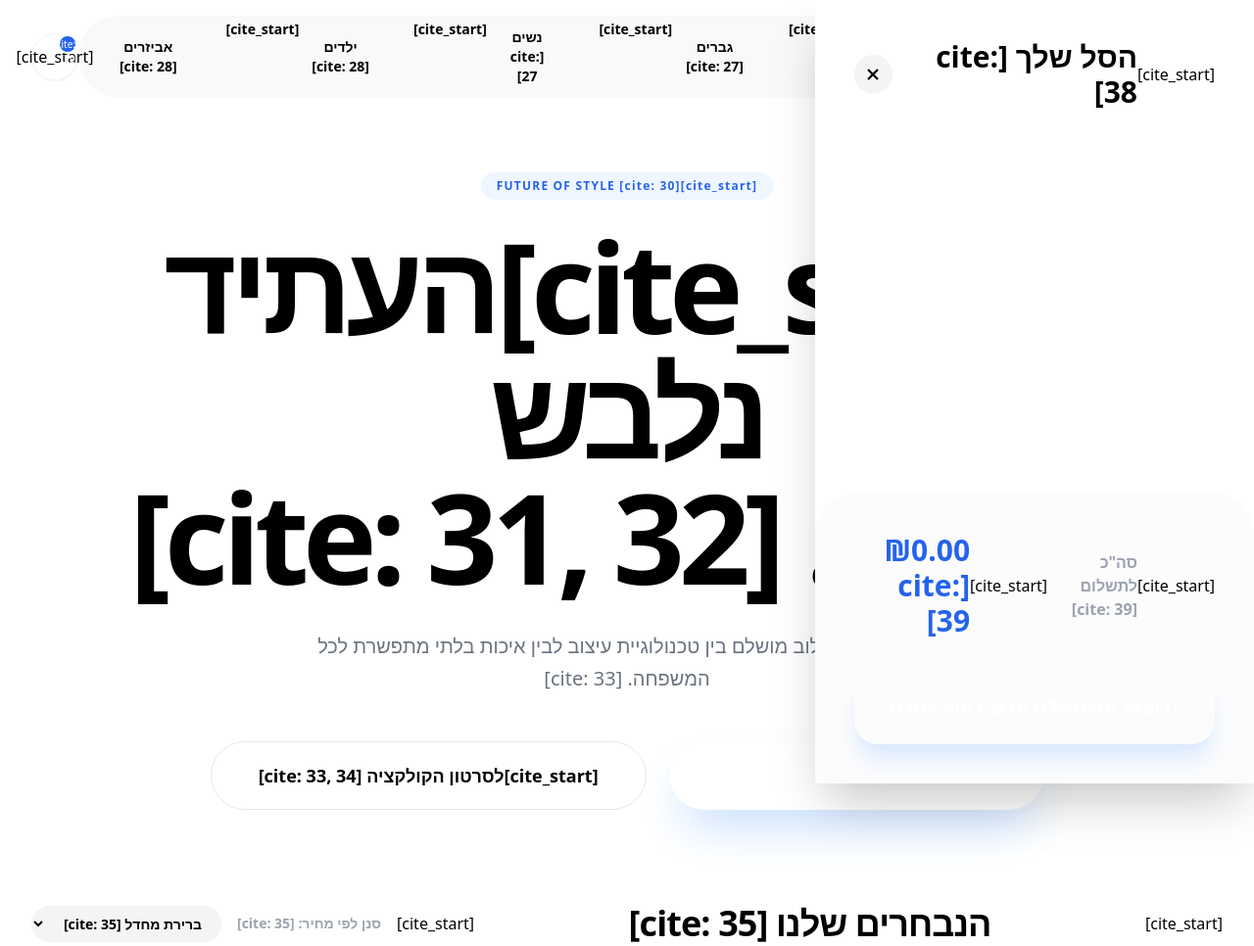
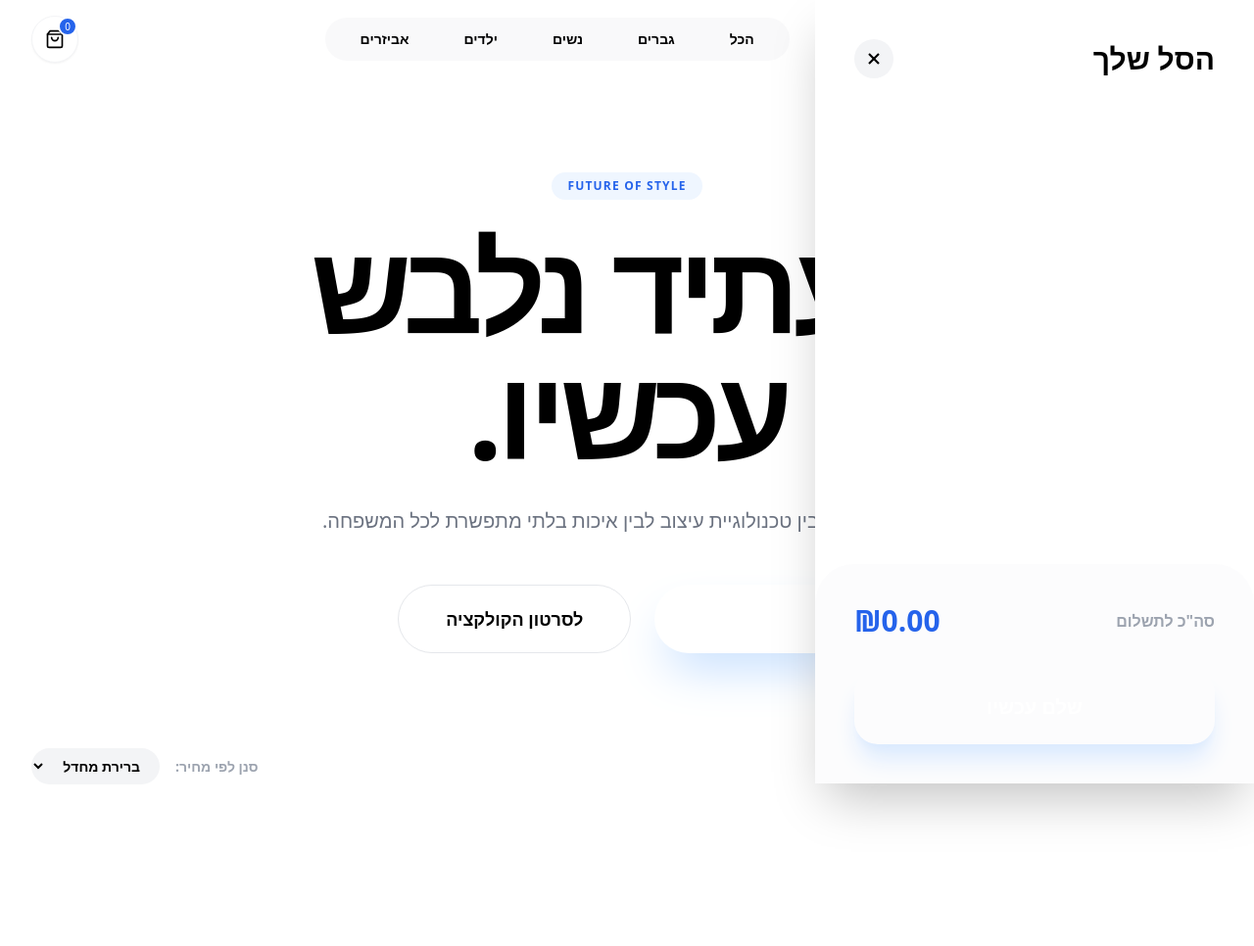
Before and after one commit to ofekdev/GALAXYFASHION, a plain HTML site: page index.html in a window 1280 px wide. Shown: the whole page at 98% size. Drawn offline with nearby package versions, Linux system fonts and the light colour scheme.

Commit message:
Update index.html

```diff
--- a/index.html
+++ b/index.html
@@ -3,7 +3,7 @@
 <head>
     <meta charset="UTF-8">
     <meta name="viewport" content="width=device-width, initial-scale=1.0">
-    <title>GALAXY FASHION | [cite_start]הבוטיק ההיברידי [cite: 1, 2]</title>
+    <title>GALAXY FASHION | הבוטיק ההיברידי</title>
     <script src="https://cdn.tailwindcss.com"></script>
     <link href="https://fonts.googleapis.com/css2?family=Assistant:wght@200;300;400;600;700&display=swap" rel="stylesheet">
     <link rel="stylesheet" href="style.css">
@@ -17,17 +17,17 @@
             </div>
 
             <nav class="hidden md:flex bg-gray-100/50 p-1 rounded-full px-6 space-x-8 space-x-reverse text-sm font-semibold">
-                [cite_start]<button onclick="filterCategory('all')" class="hover:text-blue-600 transition py-2 px-3">הכל [cite: 27]</button>
-                [cite_start]<button onclick="filterCategory('men')" class="hover:text-blue-600 transition py-2 px-3">גברים [cite: 27]</button>
-                [cite_start]<button onclick="filterCategory('women')" class="hover:text-blue-600 transition py-2 px-3">נשים [cite: 27]</button>
-                [cite_start]<button onclick="filterCategory('kids')" class="hover:text-blue-600 transition py-2 px-3">ילדים [cite: 28]</button>
-                [cite_start]<button onclick="filterCategory('accessories')" class="hover:text-blue-600 transition py-2 px-3">אביזרים [cite: 28]</button>
+                <button onclick="filterCategory('all')" class="hover:text-blue-600 transition py-2 px-3">הכל</button>
+                <button onclick="filterCategory('men')" class="hover:text-blue-600 transition py-2 px-3">גברים</button>
+                <button onclick="filterCategory('women')" class="hover:text-blue-600 transition py-2 px-3">נשים</button>
+                <button onclick="filterCategory('kids')" class="hover:text-blue-600 transition py-2 px-3">ילדים</button>
+                <button onclick="filterCategory('accessories')" class="hover:text-blue-600 transition py-2 px-3">אביזרים</button>
             </nav>
 
             <div class="flex items-center gap-4">
                 <button id="cart-btn" class="w-12 h-12 flex items-center justify-center bg-white rounded-full shadow-sm border border-gray-100 relative group">
                     <svg xmlns="http://www.w3.org/2000/svg" width="20" height="20" viewBox="0 0 24 24" fill="none" stroke="currentColor" stroke-width="2" stroke-linecap="round" stroke-linejoin="round"><path d="M6 2 3 6v14a2 2 0 0 0 2 2h14a2 2 0 0 0 2-2V6l-3-4Z"/><path d="M3 6h18"/><path d="M16 10a4 4 0 0 1-8 0"/></svg>
-                    [cite_start]<span id="cart-count" class="absolute top-0 right-0 bg-blue-600 text-white text-[10px] w-5 h-5 flex items-center justify-center rounded-full border-2 border-white">0 [cite: 29]</span>
+                    <span id="cart-count" class="absolute top-0 right-0 bg-blue-600 text-white text-[10px] w-5 h-5 flex items-center justify-center rounded-full border-2 border-white">0</span>
                 </button>
             </div>
         </div>
@@ -36,20 +36,20 @@
     <section class="pt-44 pb-24 overflow-hidden">
         <div class="container mx-auto px-6 text-center">
             <div class="inline-block px-4 py-1.5 mb-6 text-xs font-bold tracking-widest text-blue-600 bg-blue-50 rounded-full">
-                [cite_start]FUTURE OF STYLE [cite: 30]
+                FUTURE OF STYLE
             </div>
             <h1 class="text-7xl md:text-9xl font-bold tracking-tighter mb-8 reveal-text">
-                [cite_start]העתיד נלבש <br>עכשיו. [cite: 31, 32]
+                העתיד נלבש <br>עכשיו.
             </h1>
             <p class="text-xl text-gray-500 max-w-2xl mx-auto mb-12 leading-relaxed font-light">
-                [cite_start]שילוב מושלם בין טכנולוגיית עיצוב לבין איכות בלתי מתפשרת לכל המשפחה. [cite: 33]
+                שילוב מושלם בין טכנולוגיית עיצוב לבין איכות בלתי מתפשרת לכל המשפחה.
             </p>
             <div class="flex flex-col sm:flex-row justify-center gap-6">
                 <button class="action-btn text-white px-12 py-5 rounded-full font-bold text-lg shadow-2xl shadow-blue-200">
-                    [cite_start]לקנייה מיידית [cite: 33]
+                    לקנייה מיידית
                 </button>
                 <button class="bg-white border border-gray-200 text-black px-12 py-5 rounded-full font-bold text-lg hover:bg-gray-50 transition">
-                    [cite_start]לסרטון הקולקציה [cite: 33, 34]
+                    לסרטון הקולקציה
                 </button>
             </div>
         </div>
@@ -57,13 +57,13 @@
 
     <main class="container mx-auto px-8 pb-32">
         <div class="flex flex-col md:flex-row items-center justify-between mb-20 gap-8">
-            [cite_start]<h2 id="collection-title" class="text-4xl font-bold tracking-tight">הנבחרים שלנו [cite: 35]</h2>
+            <h2 id="collection-title" class="text-4xl font-bold tracking-tight">הנבחרים שלנו</h2>
             <div class="flex items-center gap-4">
-                [cite_start]<span class="text-sm font-semibold text-gray-400">סנן לפי מחיר: [cite: 35]</span>
+                <span class="text-sm font-semibold text-gray-400">סנן לפי מחיר:</span>
                 <select id="sort-select" class="bg-gray-100 rounded-full px-4 py-2 text-sm font-bold outline-none cursor-pointer" onchange="sortProducts()">
-                    [cite_start]<option value="default">ברירת מחדל [cite: 35]</option>
-                    [cite_start]<option value="low-high">מהזול ליקר [cite: 36]</option>
-                    [cite_start]<option value="high-low">מהיקר לזול [cite: 36]</option>
+                    <option value="default">ברירת מחדל</option>
+                    <option value="low-high">מהזול ליקר</option>
+                    <option value="high-low">מהיקר לזול</option>
                 </select>
             </div>
         </div>
@@ -75,22 +75,21 @@
     <div id="cart-overlay" class="fixed inset-0 bg-black/40 backdrop-blur-md z-[110] hidden opacity-0 transition-opacity duration-500"></div>
     <div id="cart-drawer" class="cart-drawer fixed top-0 right-0 h-full w-full max-w-md bg-white z-[120] shadow-2xl flex flex-col">
         <div class="p-10 flex justify-between items-center">
-            [cite_start]<h2 class="text-3xl font-bold">הסל שלך [cite: 38]</h2>
+            <h2 class="text-3xl font-bold">הסל שלך</h2>
             <button id="close-cart" class="w-10 h-10 flex items-center justify-center bg-gray-100 rounded-full hover:rotate-90 transition-transform duration-300">
                 <svg xmlns="http://www.w3.org/2000/svg" width="20" height="20" viewBox="0 0 24 24" fill="none" stroke="currentColor" stroke-width="2.5"><path d="M18 6 6 18"/><path d="m6 6 12 12"/></svg>
             </button>
         </div>
 
-        <div id="cart-items" class="flex-1 overflow-y-auto px-10 space-y-8">
-            </div>
+        <div id="cart-items" class="flex-1 overflow-y-auto px-10 space-y-8"></div>
 
         <div class="p-10 bg-gray-50/50 rounded-t-[40px]">
             <div class="flex justify-between items-center mb-8">
-                [cite_start]<span class="text-gray-400 font-semibold">סה"כ לתשלום [cite: 39]</span>
-                [cite_start]<span id="cart-total" class="text-3xl font-black text-blue-600">₪0.00 [cite: 39]</span>
+                <span class="text-gray-400 font-semibold">סה"כ לתשלום</span>
+                <span id="cart-total" class="text-3xl font-black text-blue-600">₪0.00</span>
             </div>
             <button class="action-btn w-full text-white py-6 rounded-[24px] font-bold text-xl shadow-xl shadow-blue-100" onclick="checkout()">
-                [cite_start]שלם עכשיו [cite: 40]
+                שלם עכשיו
             </button>
         </div>
     </div>
@@ -99,7 +98,7 @@
         <div class="w-8 h-8 bg-green-500 rounded-full flex items-center justify-center text-white">
             <svg xmlns="http://www.w3.org/2000/svg" width="16" height="16" viewBox="0 0 24 24" fill="none" stroke="currentColor" stroke-width="3"><polyline points="20 6 9 17 4 12"/></svg>
         </div>
-        [cite_start]<span class="font-bold">המוצר נוסף בהצלחה [cite: 41]</span>
+        <span class="font-bold">המוצר נוסף בהצלחה</span>
     </div>
 
     <script src="script.js"></script>
```
